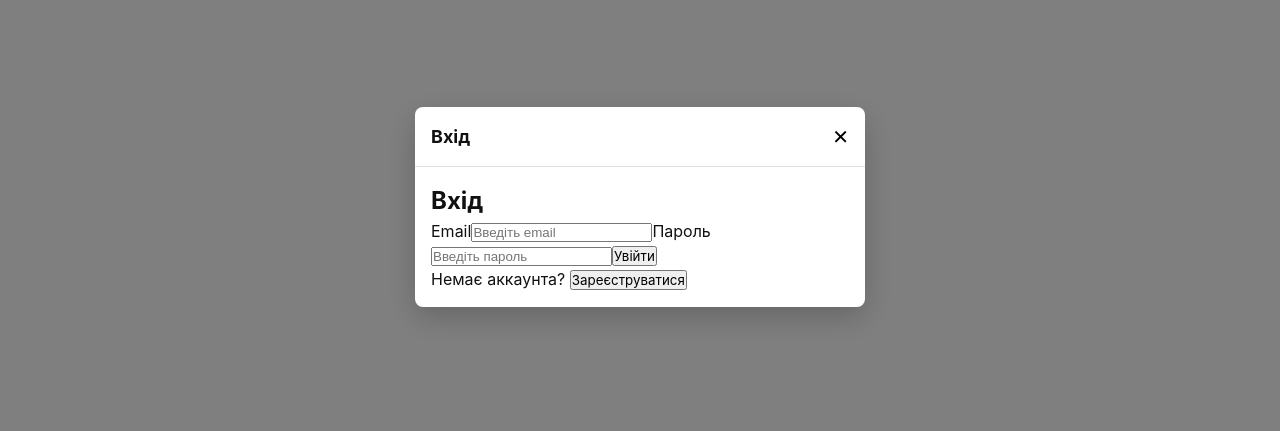
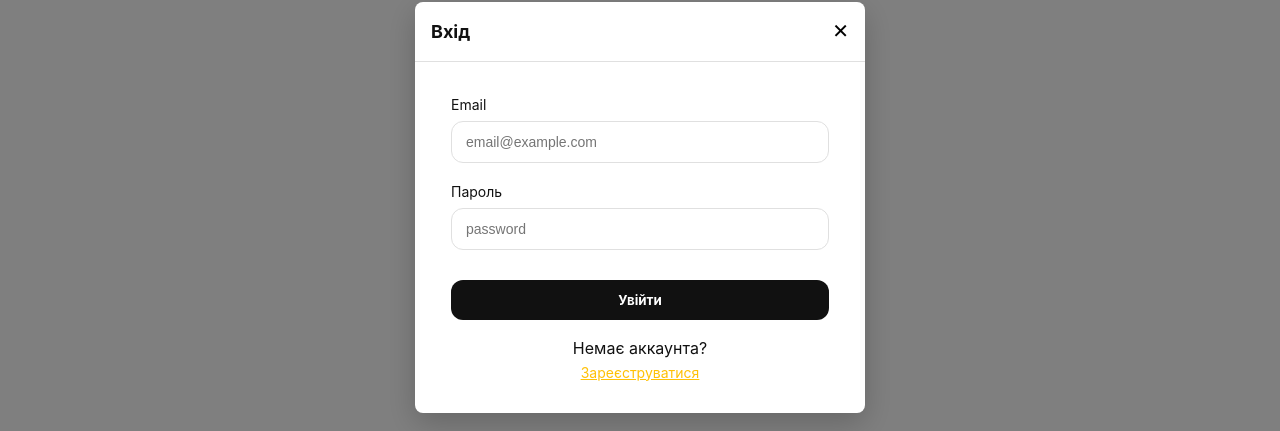
Before and after one commit to Kostiantyn9l/desktop-patriot-shop, a React (Vite) app in the folder client/: page / in a window 1280 px wide. Both pictures are taken after a click on the button "Увійти". Shown: the part 193-624 px from the top of the page. Built offline with nearby package versions, Linux system fonts and the light colour scheme; no server answers.

Commit message:
style(features): add styles for modals

```diff
--- /dev/null
+++ b/client/src/features/auth/ui/AuthModal.module.scss
@@ -0,0 +1,72 @@
+@use '@/shared/styles/variables' as *;
+
+.auth-form {
+  display: flex;
+  flex-direction: column;
+  gap: 18px;
+  padding: 16px 20px;
+  background-color: $background-color;
+  border-radius: 16px;
+  min-width: 320px;
+
+  label {
+    display: flex;
+    flex-direction: column;
+    font-size: 14px;
+    color: $text-color;
+
+    span {
+      margin-bottom: 6px;
+    }
+
+    input {
+      padding: 12px 14px;
+      border: 1px solid $border-color;
+      border-radius: 12px;
+      font-size: 14px;
+      transition: border 0.2s, box-shadow 0.2s;
+
+      &:focus {
+        border-color: #FFC107;
+        outline: none;
+      }
+    }
+  }
+
+  button[type="submit"] {
+    margin-top: 12px;
+    padding: 12px 18px;
+    background-color: #111;
+    color: white;
+    font-weight: $font-weight-bold;
+    border: none;
+    border-radius: 12px;
+    cursor: pointer;
+    transition: background 0.2s;
+
+    &:hover {
+      background-color: #333;
+    }
+  }
+}
+
+.switch-container {
+  display: flex;
+  flex-direction: column;
+  align-items: center;
+  margin-bottom: 16px;
+
+  .switch-button {
+    font-size: 14px;
+    color: #FFC107;
+    background: none;
+    border: none;
+    cursor: pointer;
+    text-decoration: underline;
+    margin-top: 4px;
+
+    &:hover {
+      opacity: 0.8;
+    }
+  }
+}
--- a/client/src/features/auth/ui/LoginModal.tsx
+++ b/client/src/features/auth/ui/LoginModal.tsx
@@ -3,6 +3,7 @@ import { useStore } from "../../../shared/hooks/useStore";
 import { login } from "../api/authAPI";
 import { observer } from "mobx-react-lite";
 import axios from "axios";
+import styles from "./AuthModal.module.scss"
 
 interface LoginModalProps {
     onSwitchToRegister: () => void;
@@ -34,15 +35,13 @@ const LoginModal: React.FC<LoginModalProps> = observer(({ onSwitchToRegister, on
 
     return (
         <div>
-            <h2>Вхід</h2>
-
-            <form className="auth-form" onSubmit={handleSubmit}>
+            <form className={styles["auth-form"]} onSubmit={handleSubmit}>
                 <label>
                     <span>Email</span>
                     <input
                         name="email"
                         type="email"
-                        placeholder="Введіть email"
+                        placeholder="email@example.com"
                         value={email}
                         onChange={(e) => setEmail(e.target.value)}
                     />
@@ -53,7 +52,7 @@ const LoginModal: React.FC<LoginModalProps> = observer(({ onSwitchToRegister, on
                     <input
                         name="password"
                         type="password"
-                        placeholder="Введіть пароль"
+                        placeholder="password"
                         value={password}
                         onChange={(e) => setPassword(e.target.value)}
                     />
@@ -62,7 +61,15 @@ const LoginModal: React.FC<LoginModalProps> = observer(({ onSwitchToRegister, on
                 <button type="submit">Увійти</button>
             </form>
 
-            <p>Немає аккаунта? <button onClick={onSwitchToRegister}>Зареєструватися</button></p>
+            <div className={styles["switch-container"]}>
+                <span>Немає аккаунта?</span>
+                <button
+                    className={styles["switch-button"]}
+                    onClick={onSwitchToRegister}
+                >
+                    Зареєструватися
+                </button>
+            </div>
         </div>
     );
 });
--- a/client/src/features/auth/ui/RegisterModal.tsx
+++ b/client/src/features/auth/ui/RegisterModal.tsx
@@ -3,6 +3,7 @@ import { registration } from "../api/authAPI";
 import { useStore } from "../../../shared/hooks/useStore";
 import { observer } from "mobx-react-lite";
 import axios from "axios";
+import styles from "./AuthModal.module.scss"
 
 interface RegisterModalProps {
     onSwitchToLogin: () => void;
@@ -37,15 +38,13 @@ const RegisterModal: React.FC<RegisterModalProps> = observer(({ onSwitchToLogin,
 
     return (
         <div>
-            <h2>Реєстрація</h2>
-
-            <form className="auth-form" onSubmit={handleSubmit}>
+            <form className={styles["auth-form"]} onSubmit={handleSubmit}>
                 <label>
                     <span>Ім'я користувача</span>
                     <input
                         name="username"
                         type="text"
-                        placeholder="Введіть ім'я"
+                        placeholder="Данііл Волков"
                         value={name}
                         onChange={(e) => setName(e.target.value)}
                     />
@@ -56,7 +55,7 @@ const RegisterModal: React.FC<RegisterModalProps> = observer(({ onSwitchToLogin,
                     <input
                         name="email"
                         type="email"
-                        placeholder="Введіть email"
+                        placeholder="email@example.com"
                         value={email}
                         onChange={(e) => setEmail(e.target.value)}
                     />
@@ -67,7 +66,7 @@ const RegisterModal: React.FC<RegisterModalProps> = observer(({ onSwitchToLogin,
                     <input
                         name="password"
                         type="password"
-                        placeholder="Введіть пароль"
+                        placeholder="password"
                         value={password}
                         onChange={(e) => setPassword(e.target.value)}
                     />
@@ -76,7 +75,15 @@ const RegisterModal: React.FC<RegisterModalProps> = observer(({ onSwitchToLogin,
                 <button type="submit">Зареєструватися</button>
             </form>
 
-            <p>Вже є аккаунт? <button onClick={onSwitchToLogin}>Увійти</button></p>
+            <div className={styles["switch-container"]}>
+                <span>Вже є аккаунт?</span>
+                <button
+                    className={styles["switch-button"]}
+                    onClick={onSwitchToLogin}
+                >
+                    Увійти
+                </button>
+            </div>
         </div>
     );
 });
```
